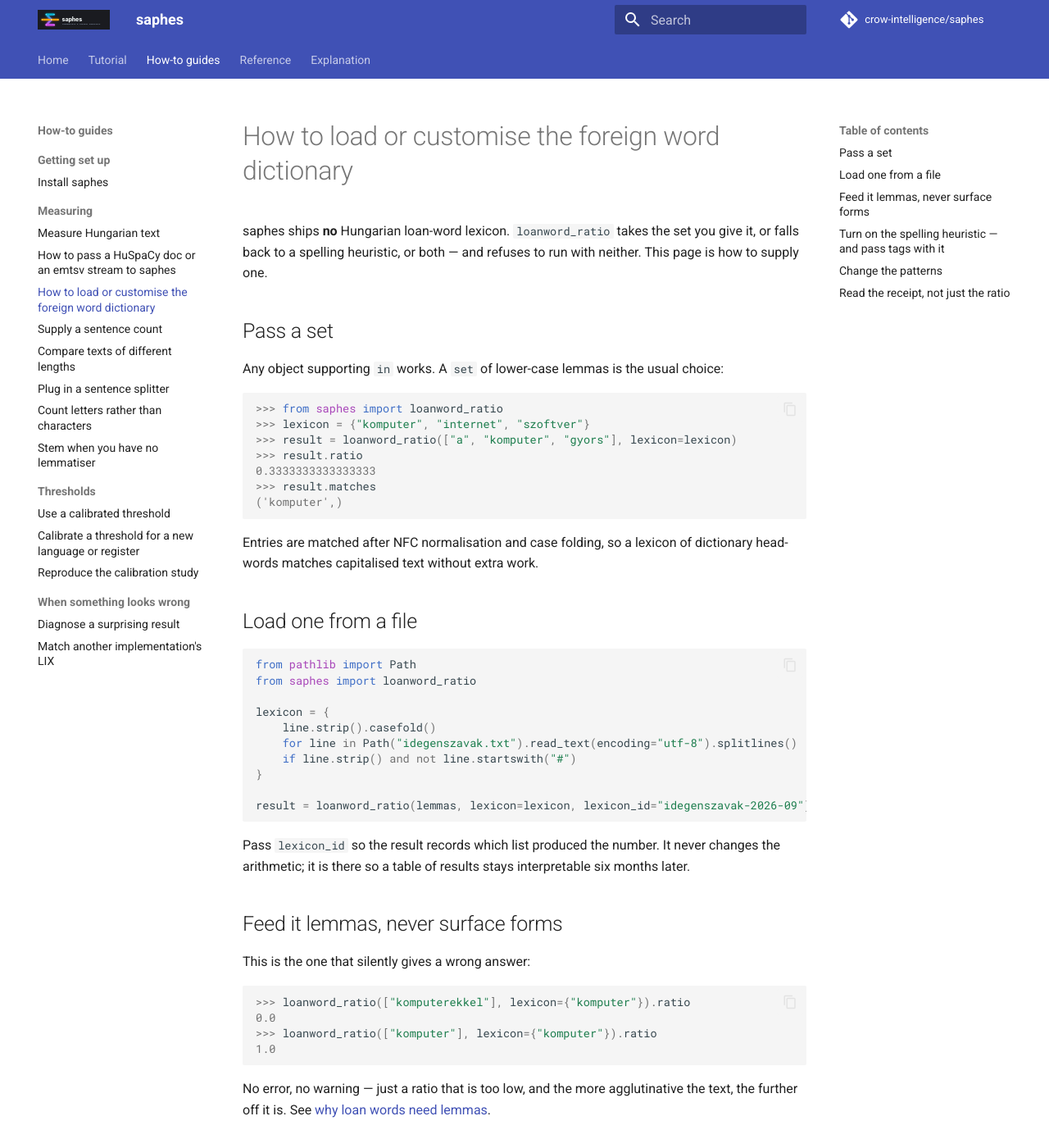
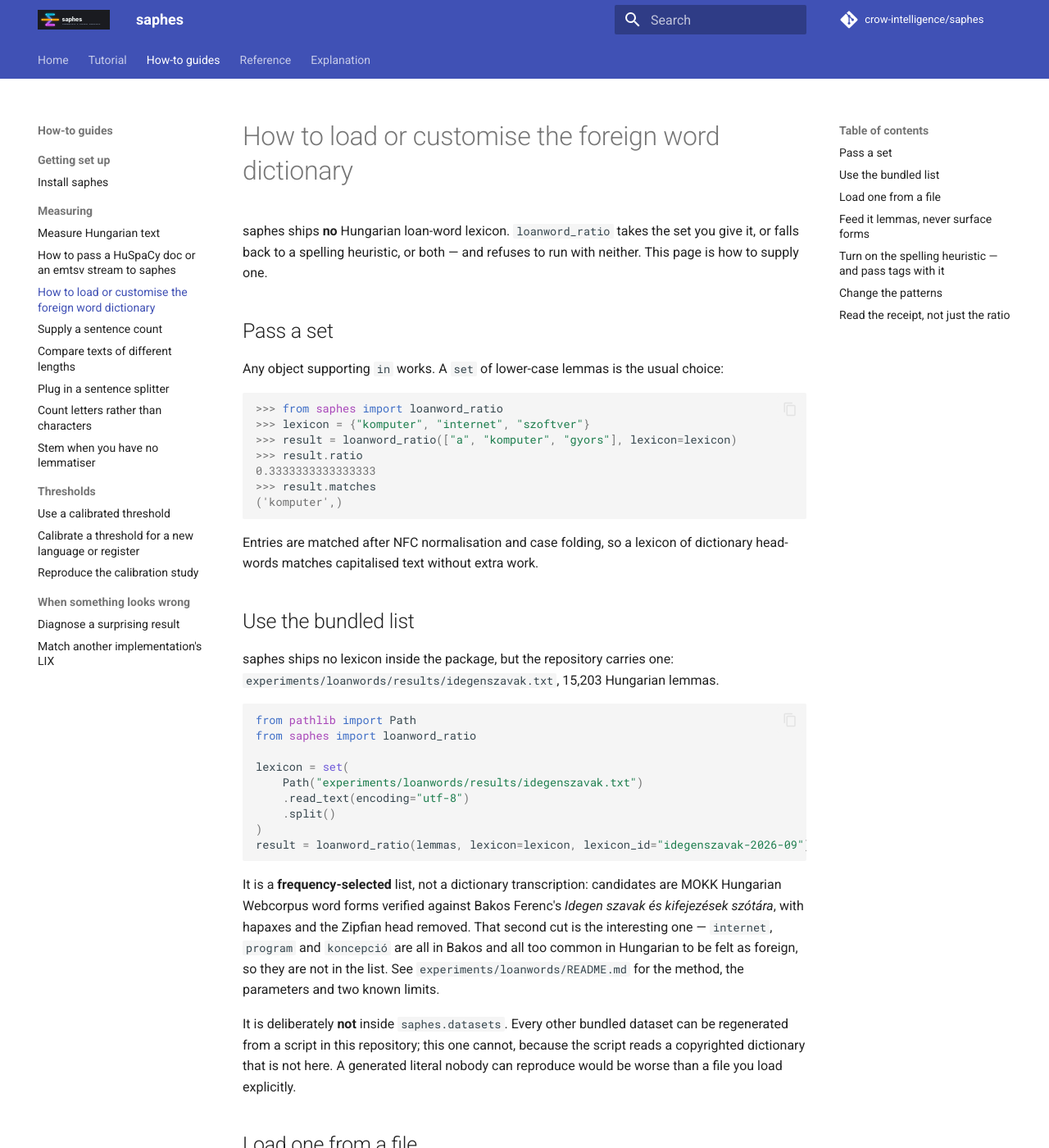
Before and after one commit to crow-intelligence/saphes, an MkDocs documentation site: the page built from docs/how-to/customise-the-loanword-lexicon.md, in a window 1280 px wide and 1400 px high. Shown: the whole window at 82% size. Built offline with MkDocs 1.6.1 and Material for MkDocs 9.7.7, drawn with Linux system fonts in a browser that asks for light colours; comment, search, counter and statistics services are not loaded.

Commit message:
Document loading the shipped foreign-word list
Adds the recipe to the how-to guide and records why the list is not bundled
into `saphes.datasets`.

Every other dataset in the package regenerates from a script in this
repository. This one cannot: its generator reads a copyrighted dictionary
that is not here and never will be. A generated literal nobody can reproduce
would be worse than a file the caller loads explicitly, so `loanword_ratio`
stays lexicon-agnostic and the guide shows the one line.

Also records in CHANGES_SUMMARY.md that the CC BY-SA question is resolved
rather than open: the shipped list is no longer Wiktionary-derived. It is
selected by frequency rank from the MOKK Webcorpus and verified against
Bakos, so the corpus supplies the selection and the dictionary only checks
it.

Co-Authored-By: Claude Opus 5 (1M context) <noreply@anthropic.com>

````diff
--- a/docs/how-to/customise-the-loanword-lexicon.md
+++ b/docs/how-to/customise-the-loanword-lexicon.md
@@ -21,6 +21,35 @@ Any object supporting `in` works. A `set` of lower-case lemmas is the usual choi
 
 Entries are matched after NFC normalisation and case folding, so a lexicon of dictionary
 head-words matches capitalised text without extra work.
+
+## Use the bundled list
+
+saphes ships no lexicon inside the package, but the repository carries one:
+`experiments/loanwords/results/idegenszavak.txt`, 15,203 Hungarian lemmas.
+
+```python
+from pathlib import Path
+from saphes import loanword_ratio
+
+lexicon = set(
+    Path("experiments/loanwords/results/idegenszavak.txt")
+    .read_text(encoding="utf-8")
+    .split()
+)
+result = loanword_ratio(lemmas, lexicon=lexicon, lexicon_id="idegenszavak-2026-09")
+```
+
+It is a **frequency-selected** list, not a dictionary transcription: candidates are MOKK
+Hungarian Webcorpus word forms verified against Bakos Ferenc's *Idegen szavak és kifejezések
+szótára*, with hapaxes and the Zipfian head removed. That second cut is the interesting one
+— `internet`, `program` and `koncepció` are all in Bakos and all too common in Hungarian to
+be felt as foreign, so they are not in the list. See
+`experiments/loanwords/README.md` for the method, the parameters and two known limits.
+
+It is deliberately **not** inside `saphes.datasets`. Every other bundled dataset can be
+regenerated from a script in this repository; this one cannot, because the script reads a
+copyrighted dictionary that is not here. A generated literal nobody can reproduce would be
+worse than a file you load explicitly.
 
 ## Load one from a file
 
````
Also changed, not shown: CHANGES_SUMMARY.md (+12 -6 lines).
